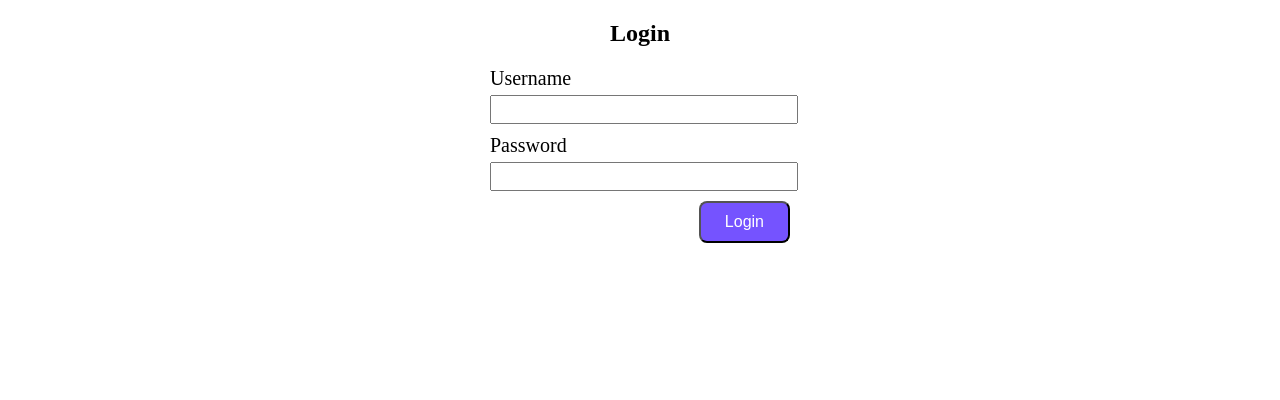
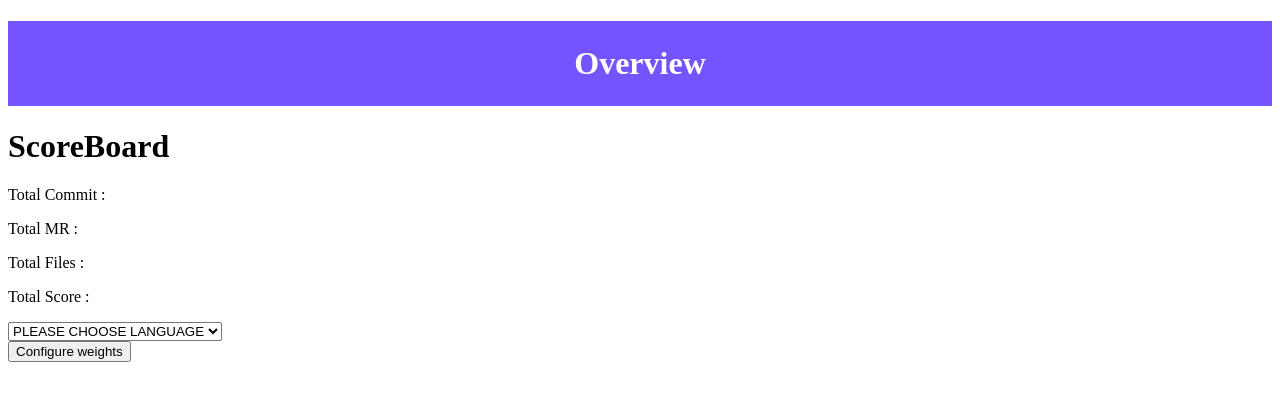
Before and after one commit to MooyGhul/GitlabAnalyzer, a React (Create React App) app in the folder frontend/: page /overview in a window 1280 px wide. Shown: the top 400 px of the page. Built offline with nearby package versions, Linux system fonts and the light colour scheme.

Commit message:
Set basic routing setup
-install react-router-dom
-add OverviewPage
-set basic routing in App

```diff
--- a/frontend/package.json
+++ b/frontend/package.json
@@ -8,6 +8,7 @@
     "@testing-library/user-event": "^12.6.2",
     "react": "^17.0.1",
     "react-dom": "^17.0.1",
+    "react-router-dom": "^5.2.0",
     "react-scripts": "4.0.1",
     "web-vitals": "^0.2.4"
   },
--- a/frontend/src/App.js
+++ b/frontend/src/App.js
@@ -1,17 +1,20 @@
-import ScoreBoard from './components/ScoreBoard';
-import Header from './components/Header';
-
-function App(props) {
+import React from 'react';
+import { BrowserRouter, Switch, Route, Redirect } from 'react-router-dom';
+import Login from './components/Login';
+import UrlToken from './components/UrlToken';
+import OverviewPage from './OverviewPage';
+function App() {
 
   return (
-    <div>
-      <Header
-        pageTitle="Overview"
-      />
+    <BrowserRouter>
+        <Switch>
+            <Redirect exact from='/' to='/login' />
+            <Route exact path='/login' component={Login} />
+            <Route exact path='/token' component={UrlToken} />
+            <Route exact path='/overview' component={OverviewPage} />
+        </Switch>
+    </BrowserRouter>
 
-      <ScoreBoard />
-
-    </div>
   );
 }
 
--- /dev/null
+++ b/frontend/src/OverviewPage.js
@@ -0,0 +1,18 @@
+import ScoreBoard from './components/ScoreBoard';
+import Header from './components/Header';
+
+function OverviewPage(props) {
+
+  return (
+    <div>
+      <Header
+        pageTitle="Overview"
+      />
+
+      <ScoreBoard />
+
+    </div>
+  );
+}
+
+export default OverviewPage;
--- a/frontend/src/index.js
+++ b/frontend/src/index.js
@@ -1,11 +1,11 @@
 import React from 'react';
 import ReactDOM from 'react-dom';
-import Login from './components/Login';
+import App from './App';
 import reportWebVitals from './reportWebVitals';
 
 ReactDOM.render(
   <React.StrictMode>
-    <Login />
+    <App />
   </React.StrictMode>,
   document.getElementById('root')
 );
```
Also changed, not shown: 1 other file (tests, documents, lock files or other folders).
